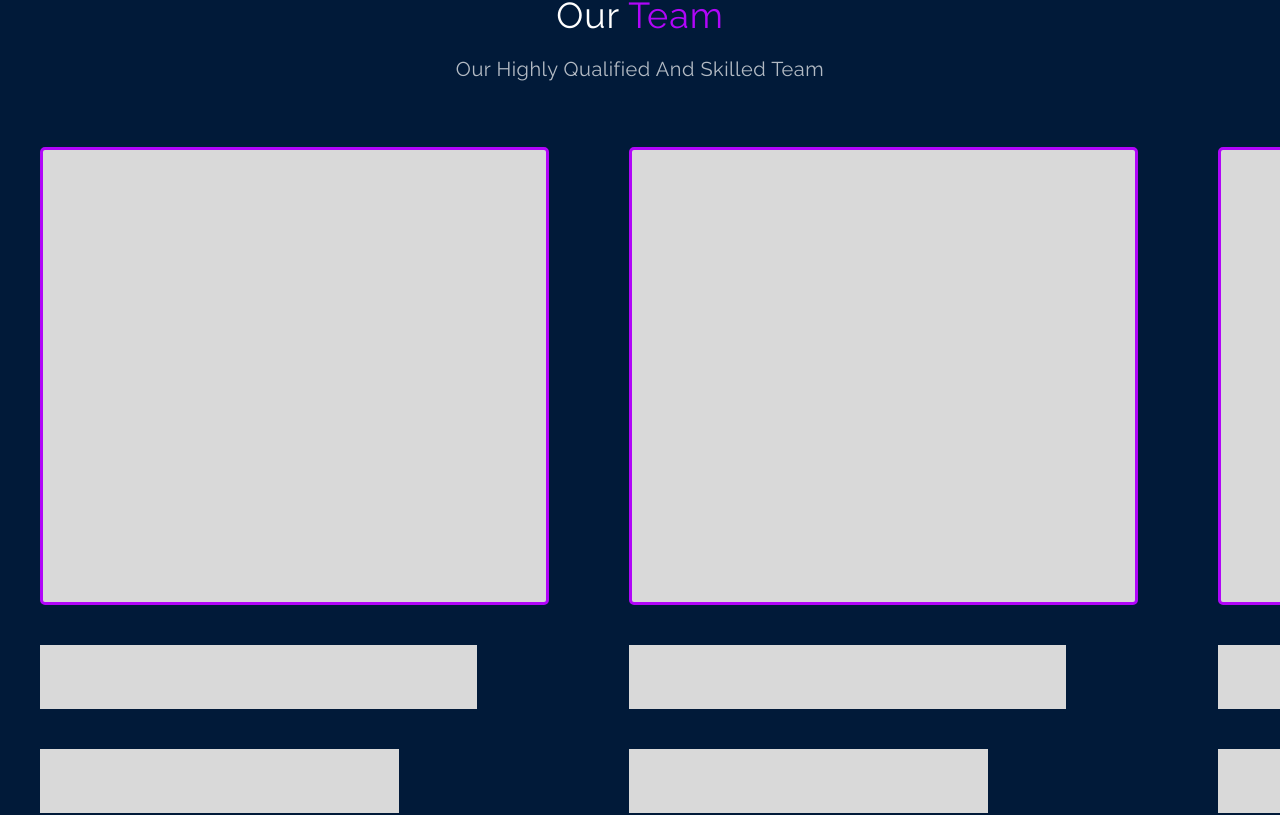
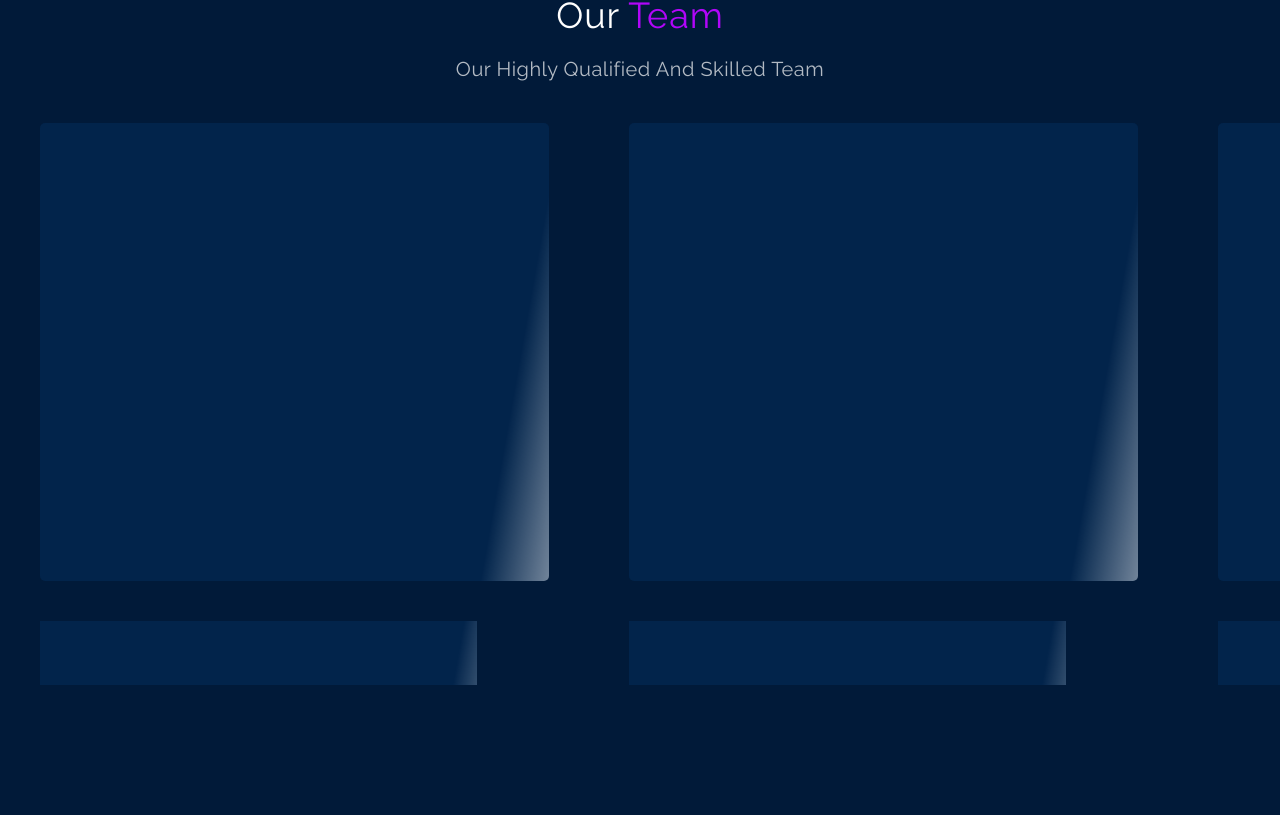
Before and after one commit to Olabisim/prodhit, a React (Create React App) app: page / in a window 1280 px wide. Shown: the part 2830-3645 px from the top of the page. Built offline with nearby package versions, Linux system fonts and the light colour scheme; a web font is replaced by a local one.

Commit message:
our team loading animation added

```diff
--- a/src/components/Main.tsx
+++ b/src/components/Main.tsx
@@ -165,25 +165,24 @@ export const Main:React.FC = () => {
                                         <h2 className="text-3xl lg:text-4xl tracking-wide mb-5">Our <span>Team</span></h2>
                                         <p className="tracking-wide text-base lg:text-xl" >Our Highly Qualified And Skilled Team</p>
                                 </div>
-                                <br />
                                 <div className="main-main4-overflow">
 
                                         <div className="main-main4-contain">
 
-                                                <div className="m-10">
-                                                        <div className="main-main4-div1"></div>
+                                                <div className="m-10 loading">
+                                                        <div className="main-main4-div1 image"></div>
+                                                        <div className="main-main4-div2 loading m-10 ml-0"></div>
+                                                        {/* <div className="main-main4-div3"></div> */}
+                                                </div>
+                                                <div className="m-10 loading">
+                                                        <div className="main-main4-div1 image"></div>
                                                         <div className="main-main4-div2 m-10 ml-0"></div>
-                                                        <div className="main-main4-div3"></div>
+                                                        {/* <div className="main-main4-div3"></div> */}
                                                 </div>
-                                                <div className="m-10">
-                                                        <div className="main-main4-div1"></div>
+                                                <div className="m-10 loading">
+                                                        <div className="main-main4-div1 image"></div>
                                                         <div className="main-main4-div2 m-10 ml-0"></div>
-                                                        <div className="main-main4-div3"></div>
-                                                </div>
-                                                <div className="m-10">
-                                                        <div className="main-main4-div1"></div>
-                                                        <div className="main-main4-div2 m-10 ml-0"></div>
-                                                        <div className="main-main4-div3"></div>
+                                                        {/* <div className="main-main4-div3"></div> */}
                                                 </div>
                                         </div>
                                 </div>
--- a/src/components/index.css
+++ b/src/components/index.css
@@ -248,6 +248,24 @@ background: linear-gradient(90deg, #B106FA 0%, #2D3FFB 70.83%);
 }
 
 
+/* loading animation */
+
+.loading .image {
+  /* background-color: #ededed; */
+  background:
+  linear-gradient(    100deg,    rgba(255, 255, 255, 0) 40%,    rgba(255, 255, 255, .7) 50%,    rgba(255, 255, 255, 0) 60%  ) #02244b;
+  background-size: 200% 100%;
+  background-position-x: 180%;
+  animation: 0.8s loading ease-in-out infinite;
+}
+
+@keyframes loading {
+  to {
+    background-position-x: -20%;
+  }
+}
+
+
 .main-main4 span {
         color: #B106F9;
 }
@@ -262,7 +280,6 @@ background: linear-gradient(90deg, #B106FA 0%, #2D3FFB 70.83%);
         height: 458px;
 
         background: #D9D9D9;
-        border: 3px solid #B106F9;
         border-radius: 5px;
 }
 .main-main4-div2 {
@@ -270,7 +287,11 @@ background: linear-gradient(90deg, #B106FA 0%, #2D3FFB 70.83%);
         height: 64px;
         left: 50px;
         top: 3674px;
-        background: #D9D9D9;
+        background:
+        linear-gradient(    100deg,    rgba(255, 255, 255, 0) 40%,    rgba(255, 255, 255, .7) 50%,    rgba(255, 255, 255, 0) 60%  ) #02244b;
+        background-size: 200% 100%;
+        background-position-x: 180%;
+        animation: 0.8s loading ease-in-out infinite;
 }
 .main-main4-div3 {
         width: 359px;
```
